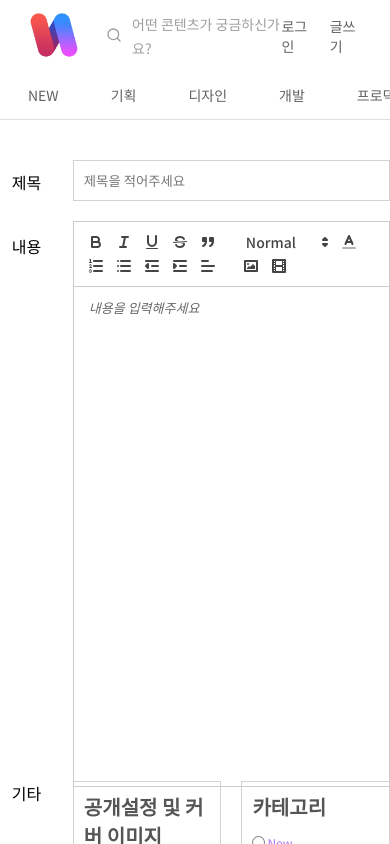
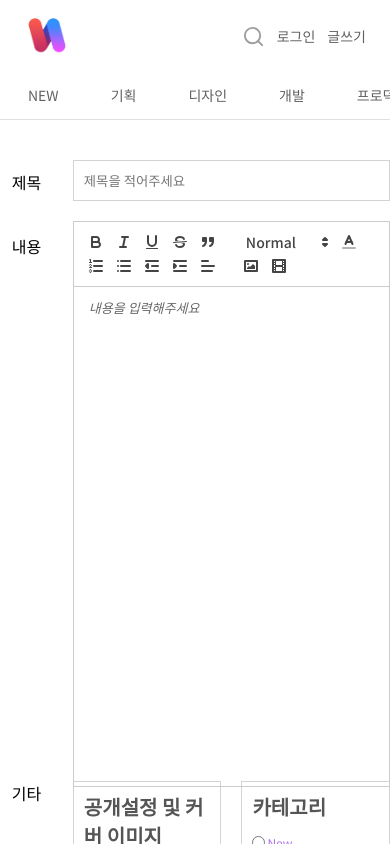
Before and after one commit to vjzm444/blog-team-five, a React (Vite) app: page /write in a window 390 px wide. Shown: the top 844 px of the page. Built offline with nearby package versions, Linux system fonts and the light colour scheme.

Commit message:
Apply responsive style in header search

```diff
--- a/src/components/Header/Header.tsx
+++ b/src/components/Header/Header.tsx
@@ -34,6 +34,9 @@ const Header = () => {
               <p>어떤 콘텐츠가 궁금하신가요?</p>
             </div>
             <div className='user-box'>
+              <button className='search-mobile-btn' onClick={openSearchModal}>
+                <FiSearch className='search-icon'></FiSearch>
+              </button>
               {auth && <span className='user-name'>{auth.user}</span>}
               {auth ? (
                 <button className='logout-button' onClick={() => console.log('handle logout')}>
--- a/src/components/Header/header.css
+++ b/src/components/Header/header.css
@@ -85,8 +85,8 @@
   height: 64px;
 }
 .header .header-upper .header-upper-wrapper .navigation-logo img {
-  width: 64px;
-  height: 64px;
+  width: 50px;
+  object-fit: cover;
 }
 @media (min-width: 729px) {
   .header .header-upper .header-upper-wrapper .search-box {
@@ -101,6 +101,11 @@
     gap: 6px;
   }
 }
+@media (max-width: 728px) {
+  .header .header-upper .header-upper-wrapper .search-box {
+    display: none;
+  }
+}
 .header .header-upper .header-upper-wrapper .search-box p {
   color: #9e9e9e;
   font-size: 14px;
@@ -112,12 +117,34 @@
   align-items: center;
   margin-left: auto;
 }
+.header .header-upper .header-upper-wrapper .user-box .search-mobile-btn {
+  border: none;
+  outline: none;
+  background: transparent;
+  display: flex;
+  align-items: center;
+}
+.header .header-upper .header-upper-wrapper .user-box .search-mobile-btn .search-icon {
+  color: #9e9e9e;
+  font-size: 23px;
+}
+@media (max-width: 728px) {
+  .header .header-upper .header-upper-wrapper .user-box .search-mobile-btn {
+    cursor: pointer;
+    margin-right: 12px;
+  }
+}
+@media (min-width: 729px) {
+  .header .header-upper .header-upper-wrapper .user-box .search-mobile-btn {
+    display: none;
+  }
+}
 .header .header-upper .header-upper-wrapper .user-box .logout-button {
   border: none;
   background-color: transparent;
 }
 .header .header-upper .header-upper-wrapper .user-box .link, .header .header-upper .header-upper-wrapper .user-box .logout-button, .header .header-upper .header-upper-wrapper .user-box .user-name {
-  margin-right: 14.4px;
+  margin-right: 12px;
   cursor: pointer;
   font-size: 14px;
   font-weight: 550;
--- a/src/components/Header/header.scss
+++ b/src/components/Header/header.scss
@@ -27,8 +27,8 @@
         height: 64px;
 
         img {
-          width: 64px;
-          height: 64px;
+          width: 50px;
+          object-fit: cover;
         }
       }
 
@@ -45,6 +45,9 @@
           margin-left: 32px !important;
           gap: 6px;
         }
+        @media (max-width: 728px) {
+          display: none;
+        }
 
         p {
           color: #9e9e9e;
@@ -60,13 +63,36 @@
         margin-left: auto;
 
 
+        .search-mobile-btn {
+          border: none;
+          outline: none;
+          background: transparent;
+          display: flex;
+          align-items: center;
+
+          .search-icon {
+            color: #9e9e9e;
+            font-size: 23px;
+          }
+
+          @media(max-width: 728px) {
+            cursor: pointer;
+            margin-right: 12px;
+          }
+
+          @media(min-width: 729px) {
+            display: none;
+          }
+        }
+
+
         .logout-button {
           border: none;
           background-color: transparent;
         }
 
         .link, .logout-button, .user-name {
-          margin-right: 14.4px;
+          margin-right: 12px;
           cursor: pointer;
           font-size: 14px;
           font-weight: 550;
```
Also changed, not shown: 2 other files (tests, documents, lock files or other folders).
